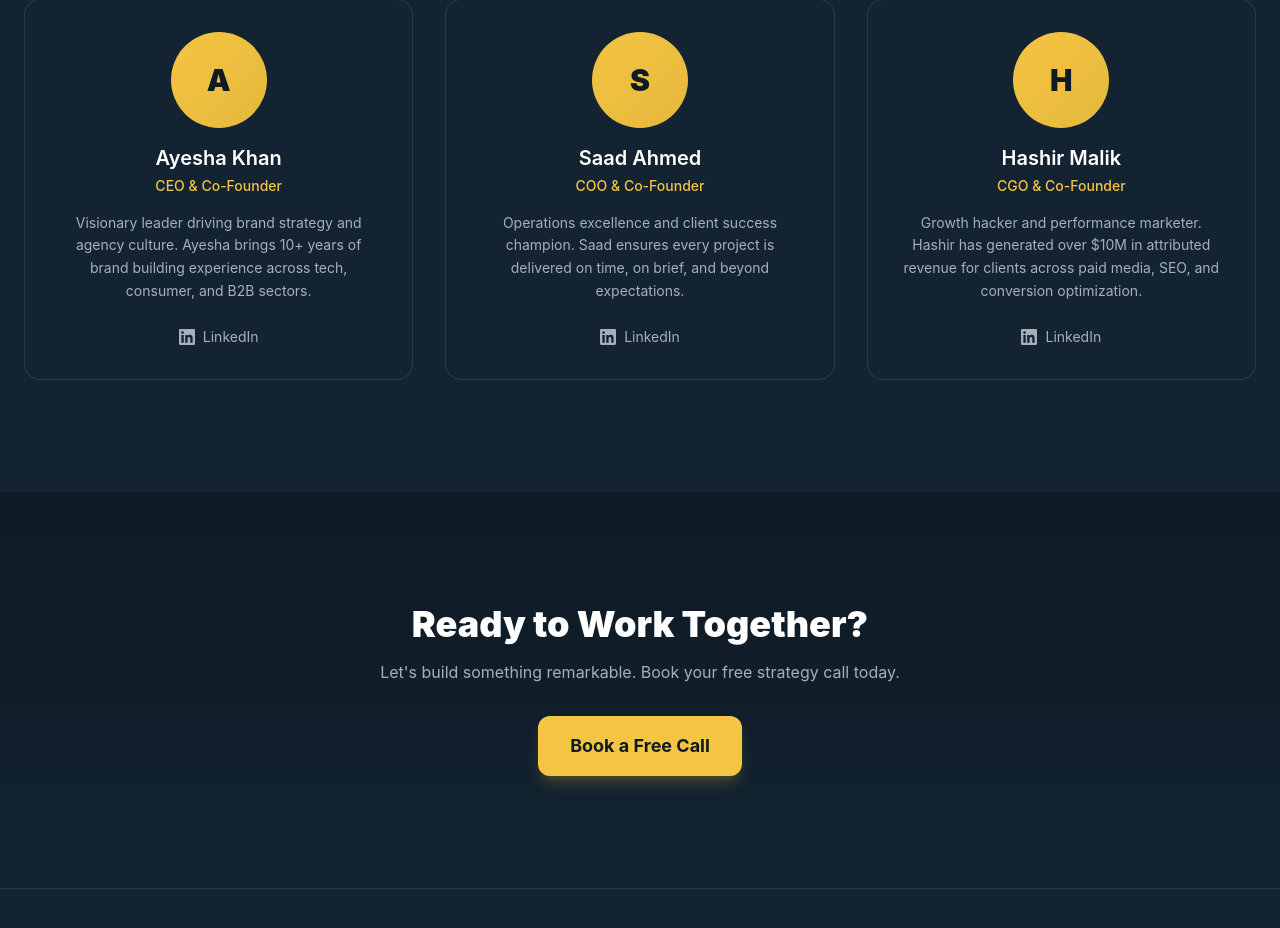
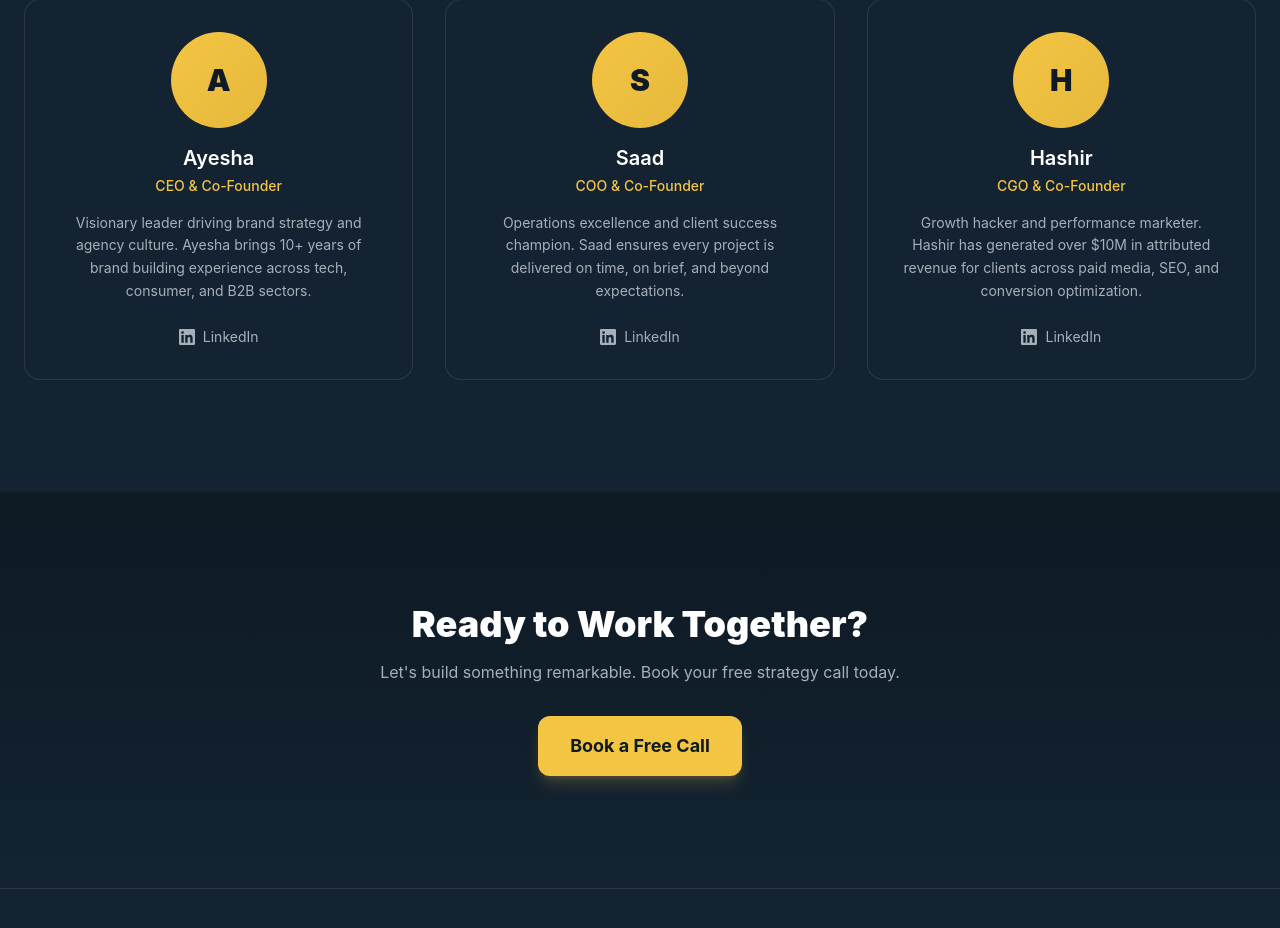
Before and after one commit to mateir0/triofy, a Next.js app: page /about in a window 1280 px wide. Shown: the part 1793-2721 px from the top of the page. Built offline with nearby package versions, Linux system fonts and the light colour scheme.

Commit message:
Update team member display names

```diff
--- a/content/team.ts
+++ b/content/team.ts
@@ -3,7 +3,7 @@ import type { TeamMember } from "@/types";
 export const team: TeamMember[] = [
   {
     id: "ayesha",
-    name: "Ayesha Khan",
+    name: "Ayesha",
     role: "CEO & Co-Founder",
     bio: "Visionary leader driving brand strategy and agency culture. Ayesha brings 10+ years of brand building experience across tech, consumer, and B2B sectors.",
     image: "/images/placeholder.jpg",
@@ -11,7 +11,7 @@ export const team: TeamMember[] = [
   },
   {
     id: "saad",
-    name: "Saad Ahmed",
+    name: "Saad",
     role: "COO & Co-Founder",
     bio: "Operations excellence and client success champion. Saad ensures every project is delivered on time, on brief, and beyond expectations.",
     image: "/images/placeholder.jpg",
@@ -19,7 +19,7 @@ export const team: TeamMember[] = [
   },
   {
     id: "hashir",
-    name: "Hashir Malik",
+    name: "Hashir",
     role: "CGO & Co-Founder",
     bio: "Growth hacker and performance marketer. Hashir has generated over $10M in attributed revenue for clients across paid media, SEO, and conversion optimization.",
     image: "/images/placeholder.jpg",
```
